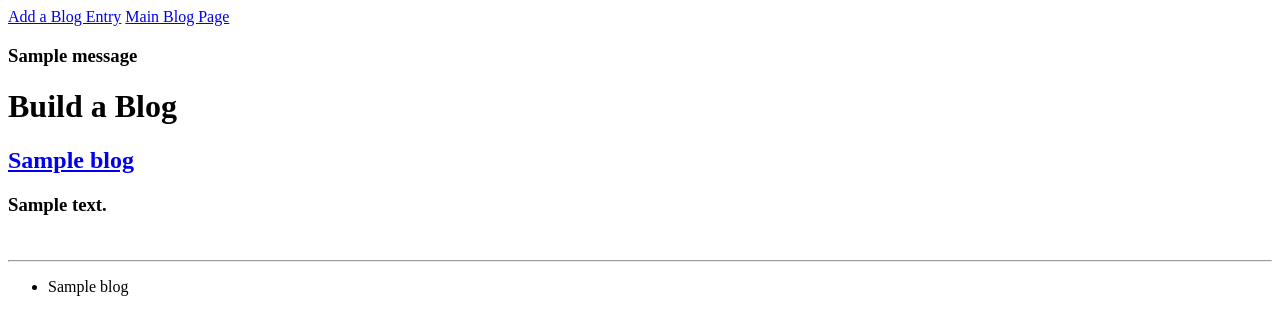
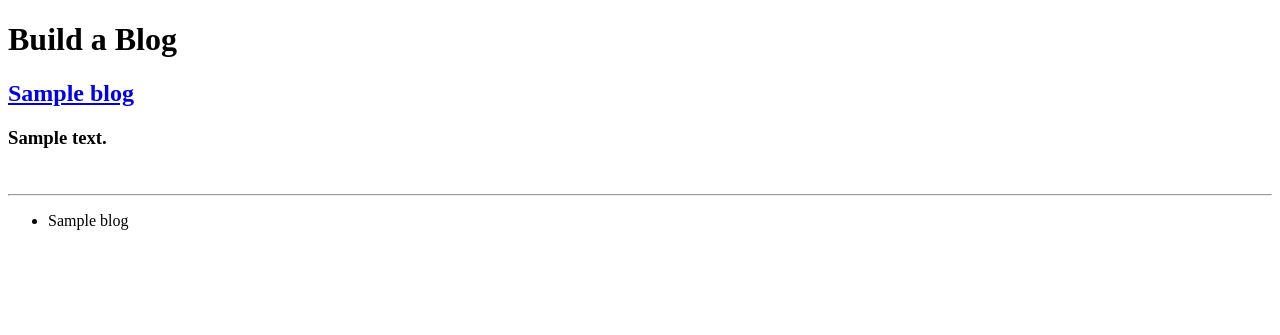
Before and after one commit to Angela1015/blogz, a Flask app: template templates/blog.html in a window 1280 px wide. Shown: the top 335 px of the page. Run offline with Flask 2, Linux system fonts and the light colour scheme; the template is opened without the code that fills it: most values are stand-ins (such as "Sample title", 1, 10 or a date in 2020); one stand-in notice (Sample message) is shown; data that the repository does not hold is empty.

Commit message:
started over

```diff
--- a/main.py
+++ b/main.py
@@ -1,75 +1,50 @@
-from flask import Flask, request, redirect, render_template, flash
+from flask import Flask, request, redirect, render_template
 from flask_sqlalchemy import SQLAlchemy
 
 app = Flask(__name__)
 app.config['DEBUG'] = True
-app.config['SQLALCHEMY_DATABASE_URI'] = 'mysql+pymysql://build-a-blog:denise@localhost:8889/build-a-blog'
+app.config['SQLALCHEMY_DATABASE_URI'] = 'mysql+pymysql://get-it-done:denise@localhost:8889/get-it-done'
 app.config['SQLALCHEMY_ECHO'] = True
 db = SQLAlchemy(app)
-app.secret_key = 'y337kGcys&zP3B'
 
-class Blog(db.Model):
+
+class Task(db.Model):
 
     id = db.Column(db.Integer, primary_key=True)
     name = db.Column(db.String(120))
-    blog_content = db.Column(db.String(240))
     completed = db.Column(db.Boolean)
 
-    def __init__(self, name,blog_content):
+    def __init__(self, name):
         self.name = name
         self.completed = False
-        self.blog_content=blog_content
 
 
-@app.route('/newpost', methods=['POST', 'GET'])
-def newpost():
+@app.route('/', methods=['POST', 'GET'])
+def index():
 
     if request.method == 'POST':
-        blog_name = request.form['blog_title']
-        blog_content = request.form['blog_content']
-        new_blog = Blog(blog_name, blog_content)
-
-        if not blog_name:
-                flash("This field must be completed")
-
-        elif not blog_content:
-                 flash("This field must be completed")
-
-        if blog_content and blog_name:
-            db.session.add(new_blog)
-            db.session.commit()
-            return redirect("/blog")
-
-    blogs = Blog.query.filter_by(completed=False).all()
-    completed_blogs = Blog.query.filter_by(completed=True).all()
-    return render_template('newpost.html',title="Build A Blog!",
-        blogs=blogs, completed_blogs=completed_blogs)
-
-@app.route ('/blog', methods = ['POST','GET'] )
-def blog():
-
-    if request.method == 'POST':
-        blog_name = request.form['blog']
-        new_blog = Blog(blog_name)
-
-        db.session.add(new_blog,new_blog_content)
+        task_name = request.form['task']
+        new_task = Task(task_name)
+        db.session.add(new_task)
         db.session.commit()
 
-    blogs = Blog.query.filter_by(completed=False).all()
-    completed_blogs = Blog.query.filter_by(completed=True).all()
-    return render_template('blog.html',title="Build A Blog!",
-        blogs=blogs, completed_blogs=completed_blogs)
+    tasks = Task.query.filter_by(completed=False).all()
+    completed_tasks = Task.query.filter_by(completed=True).all()
+    return render_template('todos.html',title="Get It Done!",
+        tasks=tasks, completed_tasks=completed_tasks)
 
-@app.route ('/individualblog', methods= ['GET'])
-def individualblog():
-    if request.method == "GET":
 
-        blog_name = name
-        blog_content = blog_content
-        individualblog=request.args.get('individualblog')
-    return render_template('individualblog.html',blog_content=blog_content,blog_name=blog)
+@app.route('/delete-task', methods=['POST'])
+def delete_task():
+
+    task_id = int(request.form['task-id'])
+    task = Task.query.get(task_id)
+    task.completed = True
+    db.session.add(task)
+    db.session.commit()
+
+    return redirect('/')
+
 
 if __name__ == '__main__':
     app.run()
-    #trying to mess up github
-    #trying to mess up github againfrom flask import Flask, request, redirect, render_template
--- a/templates/base.html
+++ b/templates/base.html
@@ -1,18 +1,10 @@
 <!doctype html>
 <html>
     <head>
-
         <title>{{title}}</title>
     </head>
 <body>
-    <a href="http://127.0.0.1:5000/newpost">Add a Blog Entry</a>
-    <a href="http://127.0.0.1:5000/blog">Main Blog Page</a>
-    {% with messages = get_flashed_messages()%}
-       <h3> {% for message in messages %}
-            {{message}}
-        {% endfor %}
-        </h3>
-    {% endwith %}
+
     {% block content %}
     {% endblock %}
 
```
Also changed, not shown: templates/todos.html (added, +42 -0 lines).
